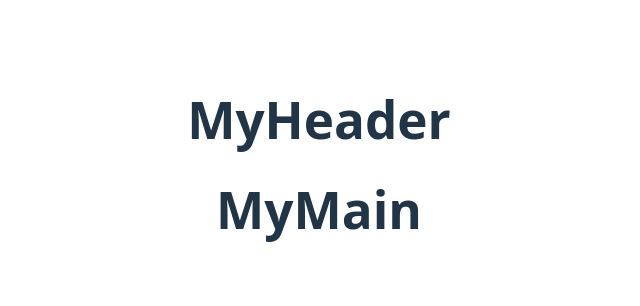
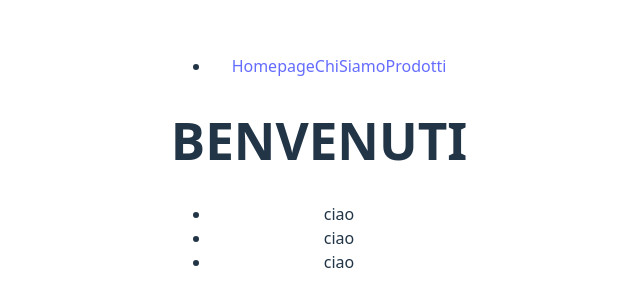
Before and after one commit to ClaudiaSgalippa/react-router, a React (Vite) app: page / in a window 1280 px wide. Shown: the part 236-542 px from the top of the page, without its empty margins (321-961 px from the left). Built offline with nearby package versions, Linux system fonts and the light colour scheme.

Commit message:
Pre-impostazione Navbar

```diff
--- a/src/App.jsx
+++ b/src/App.jsx
@@ -1,14 +1,22 @@
 import './App.css'
-import MyHeader from './components/MyHeader'
-import MyMain from './components/MyMain'
+import {BrowserRouter, Routes, Route} from 'react-router-dom'; {/*Import della libreria di ReactRouter*/}
+import Homepage from "./pages/Homepage"; {/*Import della pagina di riferimentor*/}
+import ChiSiamo from "./pages/ChiSiamo"; {/*Import della pagina di riferimentor*/}
+import Prodotti from "./pages/Prodotti"; {/*Import della pagina di riferimentor*/}
 
 function App() {
 
   return (
     <>
-      <MyHeader />
-      <MyMain />
+      <BrowserRouter>
+        <Routes>
+          <Route path="/" element={<Homepage/>}/>
+          <Route path="/chisiamo" element={<ChiSiamo/>}/>
+          <Route path="/prodotti" element={<Prodotti/>}/>
+        </Routes>
+      </BrowserRouter>
     </>
+
   )
 }
 
--- a/src/components/MyHeader.jsx
+++ /dev/null
@@ -1,14 +0,0 @@
-const MyHeader = () => {
-
-    return (
-        <>
-            <header>
-                <div className="onlyHeader">
-                    <h1>MyHeader</h1>
-                </div>
-            </header>
-        </>
-    )
-}
-
-export default MyHeader
--- a/src/components/MyMain.jsx
+++ /dev/null
@@ -1,14 +0,0 @@
-const MyMain = () => {
-
-    return (
-        <>
-            <header>
-                <div className="onlyMain">
-                    <h1>MyMain</h1>
-                </div>
-            </header>
-        </>
-    )
-}
-
-export default MyMain
--- /dev/null
+++ b/src/components/MyNavbar.jsx
@@ -0,0 +1,17 @@
+import {Link, NavLink} from "react-router-dom"; {/*Import dei componenti di navigazione per routing (tramite libreria React)*/}
+
+const MyNavbar = () => {
+    return (
+        <nav>
+            <ul>
+                <li>
+                    <Link to="/">Homepage</Link>
+                    <NavLink to="/chisiamo">ChiSiamo</NavLink>
+                    <NavLink tp="/prodotti">Prodotti</NavLink>
+                </li>
+            </ul>
+        </nav>
+    )
+}
+
+export default MyNavbar
--- a/src/pages/ChiSiamo.jsx
+++ b/src/pages/ChiSiamo.jsx
@@ -0,0 +1,10 @@
+{/*Chi siamo*/}
+{/*Implementiamo una Navbar visibile in tutte le pagine per navigare tra di esse*/}
+
+const ChiSiamo = () => {
+    return (
+        <div>Chi Siamo</div>
+    )
+}
+
+export default ChiSiamo
--- a/src/pages/Homepage.jsx
+++ b/src/pages/Homepage.jsx
@@ -0,0 +1,24 @@
+{/*Homepage (con un messaggio di benvenuto o immagine promozionale)*/}
+{/*Implementiamo una Navbar visibile in tutte le pagine per navigare tra di esse*/}
+
+import MyNavbar from "../components/MyNavbar"
+
+const HomePage = () => {
+    return (
+        <>
+            <header>
+                <MyNavbar/>
+            </header>
+            <main>
+                <h1>BENVENUTI</h1>
+                <ul>
+                    <li>ciao</li>
+                    <li>ciao</li>
+                    <li>ciao</li>
+                </ul>
+            </main>
+        </>
+    )
+}
+
+export default HomePage
--- a/src/pages/Prodotti.jsx
+++ b/src/pages/Prodotti.jsx
@@ -0,0 +1,10 @@
+{/*Prodotti (pagina che mostrerà la lista dei prodotti prendendoli da https://fakestoreapi.com/products)*/}
+{/*Implementiamo una Navbar visibile in tutte le pagine per navigare tra di esse*/}
+
+const Prodotti = () => {
+    return (
+        <div>Prodotti</div>
+    )
+}
+
+export default Prodotti
```
